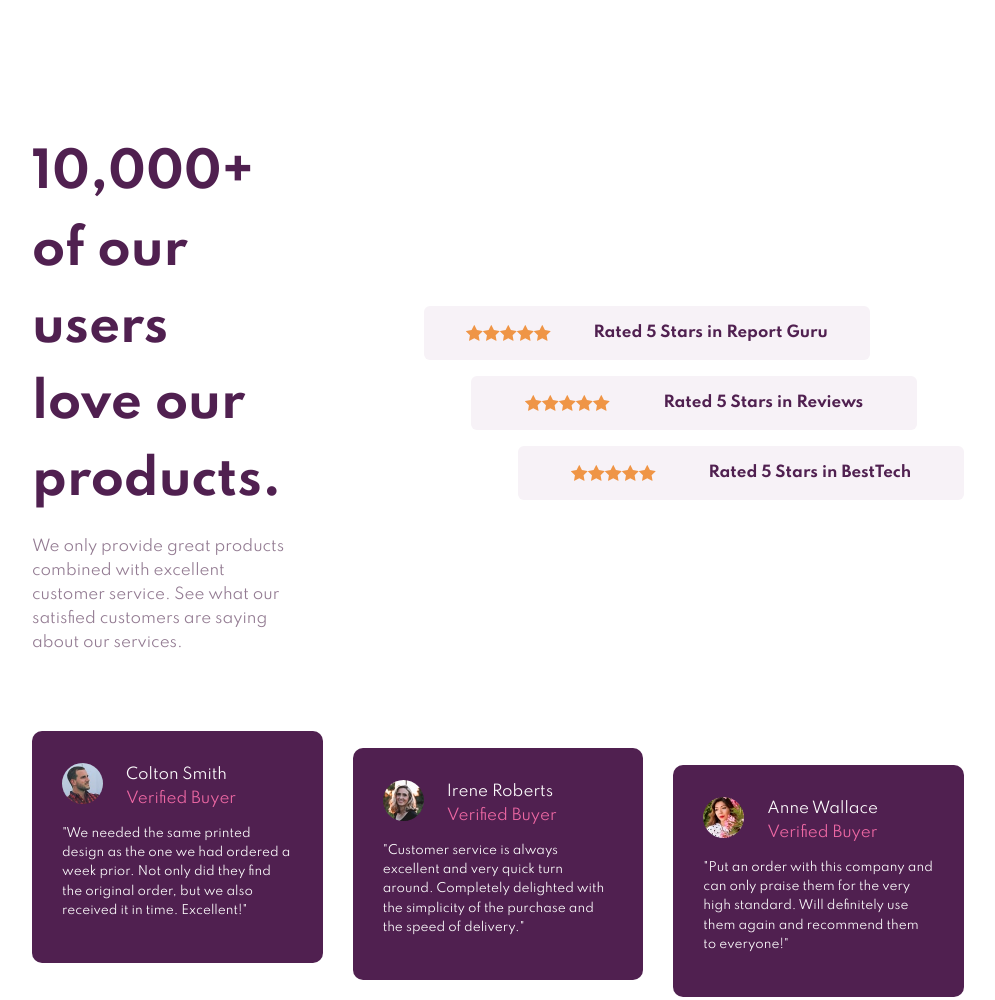
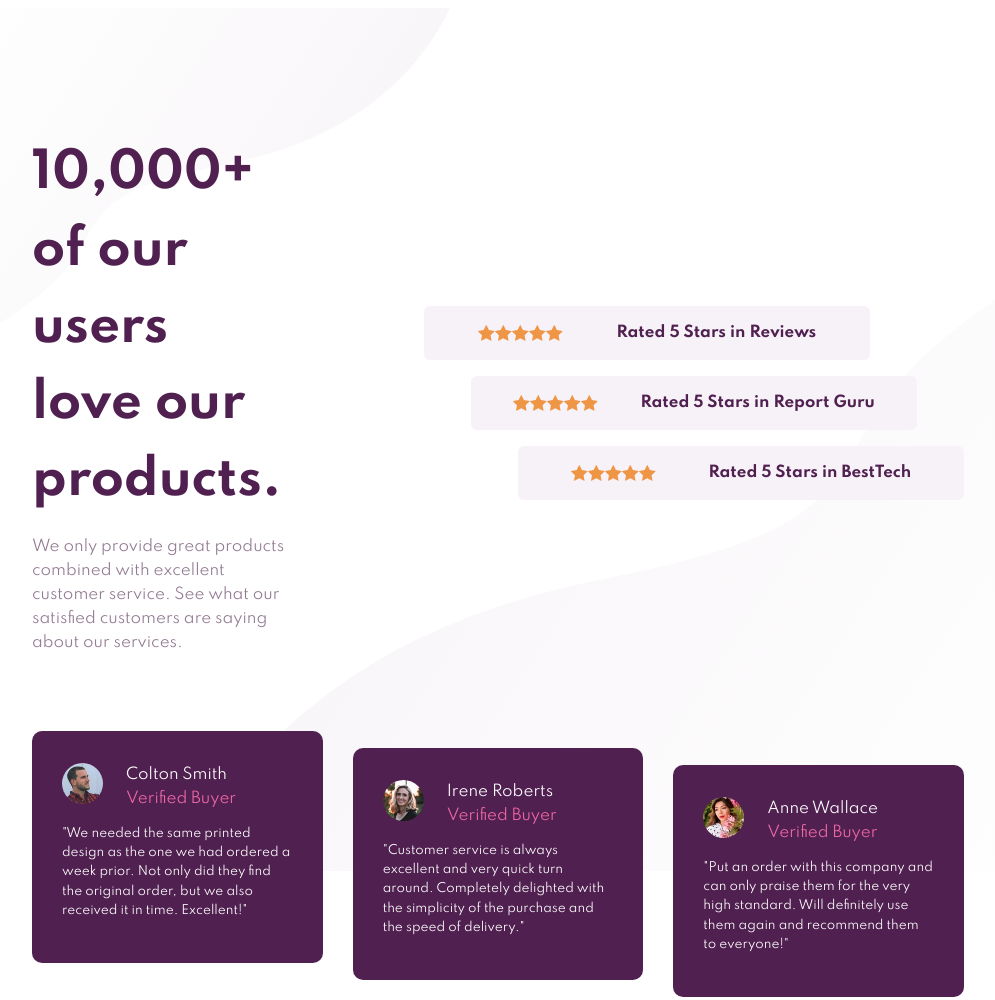
Before and after one commit to EdwinCacuango/social-proof, a plain HTML site: page index.html in a window 1280 px wide. Shown: the top 1000 px of the page, without its empty margins (142-1137 px from the left). Drawn offline with Linux system fonts and the light colour scheme.

Commit message:
added background pattern

```diff
--- a/index.html
+++ b/index.html
@@ -34,6 +34,11 @@
   </head>
   <body>
     <main>
+      <div class="bg-pattern">
+        <img src="/images/bg-pattern-top-desktop.svg" alt="">
+        <img src="/images/bg-pattern-bottom-desktop.svg" alt="" id="second-item">
+      </div>
+      <div class="card">
         <section class="presentation">
           <div class="tittle">
             <h1>10,000+ of our users love our products.</h1>
@@ -52,7 +57,7 @@
                 <img src="/images/icon-star.svg" alt="start" />
                 <img src="/images/icon-star.svg" alt="start" />
               </div>
-            <p>Rated 5 Stars in Report Guru</p>
+              <p>Rated 5 Stars in Reviews</p>
             </li>
             <li class="review">
               <div class="starts-container">
@@ -62,7 +67,7 @@
                 <img src="/images/icon-star.svg" alt="start" />
                 <img src="/images/icon-star.svg" alt="start" />
               </div>
-            <p>Rated 5 Stars in Reviews</p>
+              <p>Rated 5 Stars in Report Guru</p>
             </li>
             <li class="review">
               <div class="starts-container">
@@ -131,12 +136,14 @@
             </li>
           </ul>
         </section>
+      </div>
+
     </main>
     <div class="attribution">
       Challenge by
       <a href="https://www.frontendmentor.io?ref=challenge" target="_blank"
         >Frontend Mentor</a
-      >. Coded by <a href="#">Your Name Here</a>.
+      >. Coded by <a href="https://github.com/EdwinCacuango" target="_blank">Edwin Cacuango</a>.
     </div>
   </body>
 </html>
--- a/styles/_globals.scss
+++ b/styles/_globals.scss
@@ -1,5 +1,7 @@
 html{
     box-sizing: border-box;
+    margin: 0;
+    padding: 0;
 }
 *, *::after, *::before{
     box-sizing: inherit;
@@ -11,15 +13,9 @@ body{
     color: $dark-grayish-magenta;
     line-height: 1.6;
 }
-
 main{
-    display: flex;
-    flex-direction: column;
-    justify-content: center;
-    align-items: center;
-    padding: 8rem 10.375rem 6.25rem;
+    display: grid;
 }
-
 
 h1{
     margin: 0;
@@ -29,3 +25,7 @@ ul{
     margin:0;
     padding:0;
 }
+
+li{
+    list-style:none
+}
--- a/styles/styles.scss
+++ b/styles/styles.scss
@@ -1,5 +1,33 @@
 @import "variables";
 @import "globals";
+
+
+.bg-pattern,
+.card{
+    grid-column: 1;
+    grid-row: 1;
+}
+.bg-pattern{
+    overflow: hidden;
+    img{
+        max-width: 100%;
+    }
+}
+#second-item {
+    margin-top: 15%;
+    margin-left: 25%;
+}
+.card{
+    display: flex;
+    flex-direction: column;
+    justify-content: center;
+    align-items: center;
+    padding: 8rem 10.375rem 6.25rem;
+}
+
+.bg-pattern img:first-child {
+  position: absolute;
+}
 
 .presentation {
   max-width: 69.3125rem;
@@ -92,7 +120,7 @@
       color: $soft-pink;
     }
   }
-  .description{
-      font-size: 0.75rem;
+  .description {
+    font-size: 0.75rem;
   }
 }
```
Also changed, not shown: styles/styles.css, 1 other file. Lines whose indentation alone changed are shown as unchanged.
